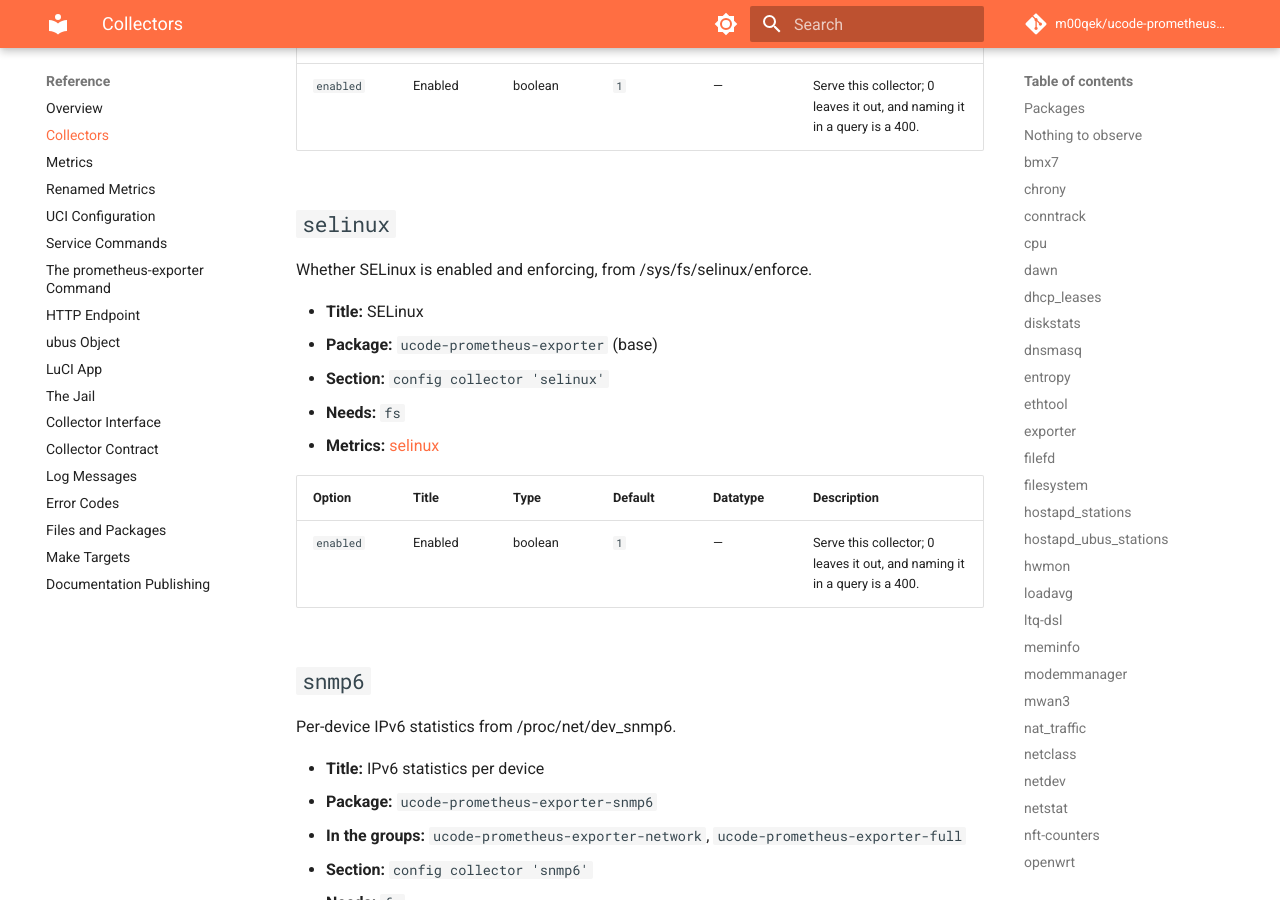
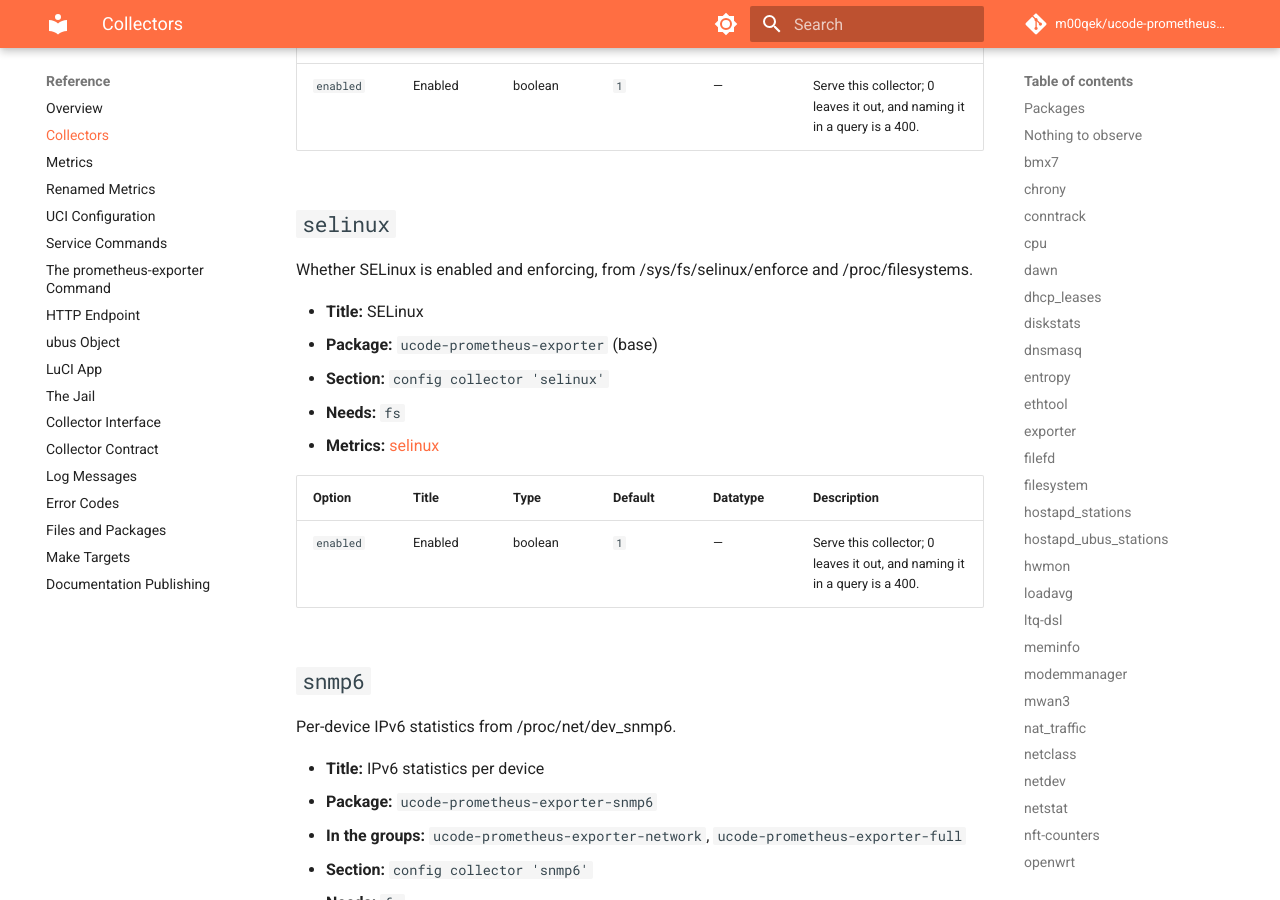
Before and after one commit to m00qek/ucode-prometheus-exporter, an MkDocs documentation site: the page built from docs/reference/collectors.md, in a window 1280 px wide and 900 px high, scrolled down 23978 px. Built offline with MkDocs 1.6.1 and Material for MkDocs 9.7.7, drawn with Linux system fonts in a browser that asks for light colours; comment, search, counter and statistics services are not loaded.

Commit message:
Tell SELinux on from off where its enforce cannot be seen
ujail's -s gives the service a fresh sysfs, without selinuxfs mounted
under it, so /sys/fs/selinux/enforce was never there and selinux said
SELinux was off wherever it was on. The kernel registers selinuxfs only
where SELinux is enabled at boot, and /proc/filesystems lists it
whatever the mounts: without enforce, selinux reads it, and reports 1
without a mode, or 0 where the kernel has no SELinux.

The jail does not mount /sys/fs/selinux for it: on a kernel without
SELinux the path is not there, and the service would run a watcher for
it as long as it runs.

```diff
--- a/docs/reference/collectors.md
+++ b/docs/reference/collectors.md
@@ -571,7 +571,7 @@ PoE budget, consumption and port states of realtek-poe switches, from ubus poe i
 
 ## `selinux` {#selinux}
 
-Whether SELinux is enabled and enforcing, from /sys/fs/selinux/enforce.
+Whether SELinux is enabled and enforcing, from /sys/fs/selinux/enforce and /proc/filesystems.
 
 - **Title:** SELinux
 - **Package:** `ucode-prometheus-exporter` (base)
```
Also changed, not shown: CHANGELOG.md (+1 -0 lines), docs/reference/error-codes.md (+1 -1 lines), docs/reference/metrics.md (+1 -1 lines), 4 other files.
